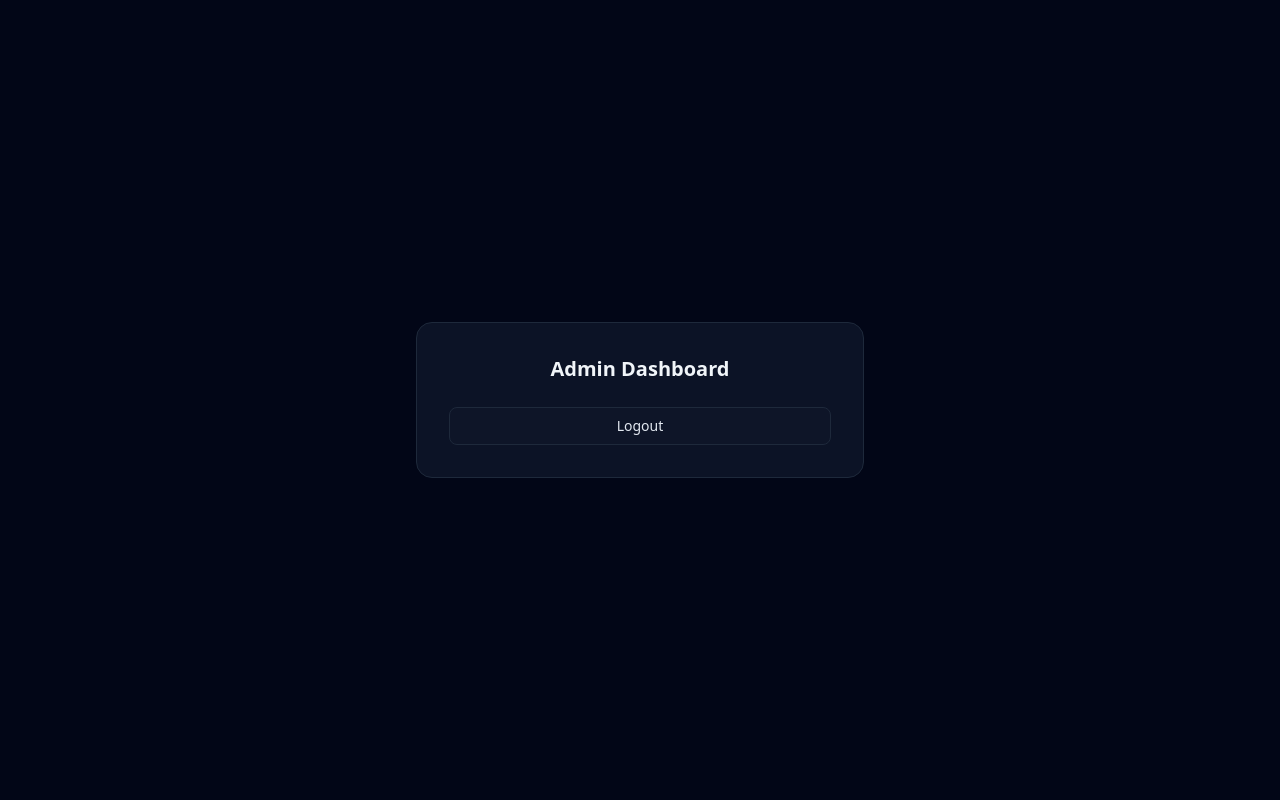
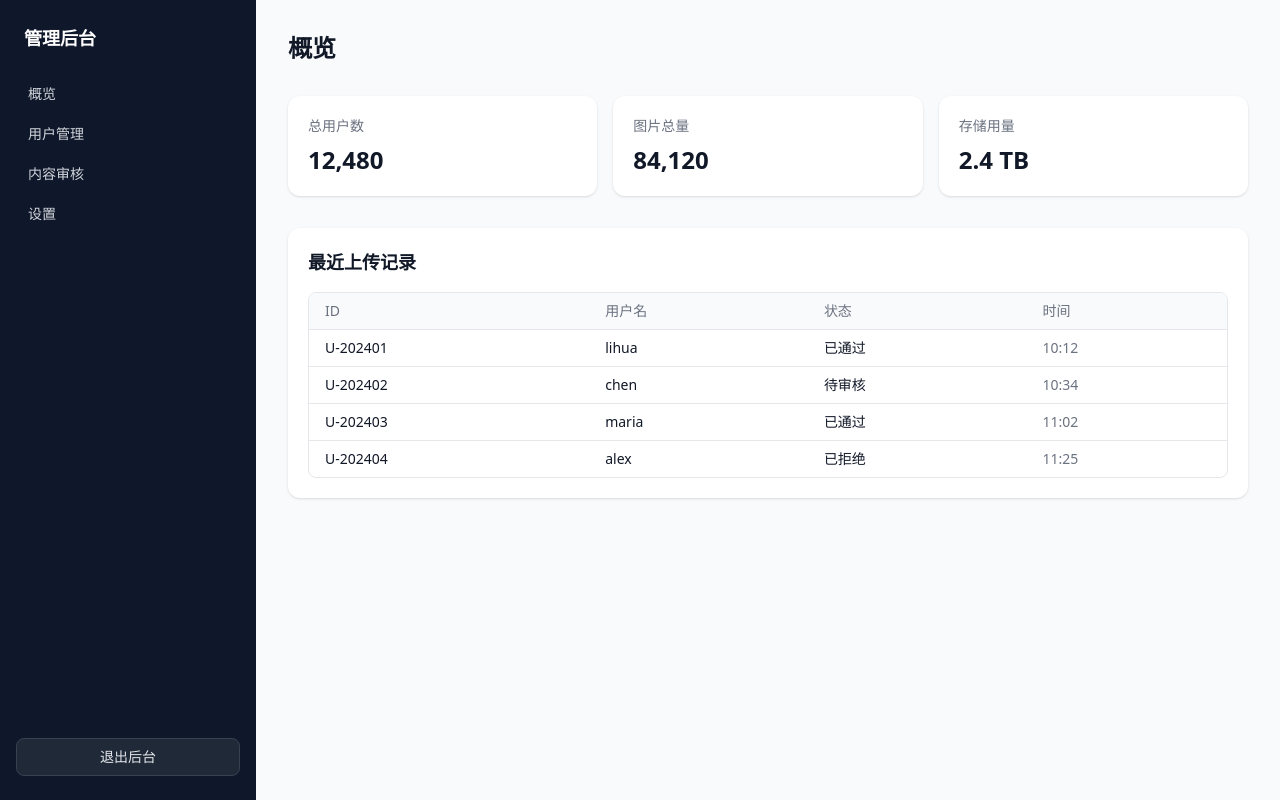
Before and after one commit to iasbt/account, a React (Vite) app: page /admin/dashboard in a window 1280 px wide. Built offline with nearby package versions, Linux system fonts and the light colour scheme.

Commit message:
feat: renovate user home and admin dashboard UI

```diff
--- a/src/pages/entry/AdminDashboard.tsx
+++ b/src/pages/entry/AdminDashboard.tsx
@@ -2,19 +2,83 @@ import { useNavigate } from 'react-router-dom'
 
 export default function AdminDashboard() {
   const navigate = useNavigate()
+  const stats = [
+    { label: '总用户数', value: '12,480' },
+    { label: '图片总量', value: '84,120' },
+    { label: '存储用量', value: '2.4 TB' },
+  ]
+  const activities = [
+    { id: 'U-202401', user: 'lihua', status: '已通过', time: '10:12' },
+    { id: 'U-202402', user: 'chen', status: '待审核', time: '10:34' },
+    { id: 'U-202403', user: 'maria', status: '已通过', time: '11:02' },
+    { id: 'U-202404', user: 'alex', status: '已拒绝', time: '11:25' },
+  ]
 
   return (
-    <div className="min-h-screen bg-slate-950 text-slate-100 flex items-center justify-center p-6">
-      <div className="w-full max-w-md rounded-2xl border border-slate-800 bg-slate-900/80 p-8 text-center">
-        <div className="text-xl font-semibold">Admin Dashboard</div>
+    <div className="min-h-screen bg-gray-50 text-gray-900 flex">
+      <aside className="w-64 bg-slate-900 text-white flex flex-col">
+        <div className="px-6 py-6 text-lg font-semibold">管理后台</div>
+        <nav className="flex-1 space-y-1 px-4">
+          {['概览', '用户管理', '内容审核', '设置'].map((item) => (
+            <div
+              key={item}
+              className="rounded-lg px-3 py-2 text-sm text-gray-300 hover:bg-gray-800 hover:text-white"
+            >
+              {item}
+            </div>
+          ))}
+        </nav>
+        <div className="px-4 pb-6">
           <button
             type="button"
             onClick={() => navigate('/admin', { replace: true })}
-          className="mt-6 w-full rounded-lg border border-slate-800 bg-slate-900/60 px-4 py-2 text-sm text-slate-200 transition hover:border-cyan-300/40 hover:text-cyan-200"
+            className="w-full rounded-lg border border-gray-700 bg-gray-800 px-3 py-2 text-sm text-gray-200 hover:border-gray-500"
           >
-          Logout
+            退出后台
           </button>
         </div>
+      </aside>
+
+      <main className="flex-1 bg-gray-50 px-8 py-8 space-y-8">
+        <div className="text-2xl font-semibold">概览</div>
+        <section className="grid gap-4 md:grid-cols-3">
+          {stats.map((stat) => (
+            <div
+              key={stat.label}
+              className="rounded-xl bg-white p-5 shadow"
+            >
+              <div className="text-sm text-gray-500">{stat.label}</div>
+              <div className="mt-2 text-2xl font-semibold">{stat.value}</div>
+            </div>
+          ))}
+        </section>
+
+        <section className="rounded-xl bg-white p-5 shadow">
+          <div className="text-lg font-semibold">最近上传记录</div>
+          <div className="mt-4 overflow-hidden rounded-lg border border-gray-200">
+            <table className="w-full text-left text-sm">
+              <thead className="bg-gray-50 text-gray-500">
+                <tr>
+                  <th className="px-4 py-2 font-medium">ID</th>
+                  <th className="px-4 py-2 font-medium">用户名</th>
+                  <th className="px-4 py-2 font-medium">状态</th>
+                  <th className="px-4 py-2 font-medium">时间</th>
+                </tr>
+              </thead>
+              <tbody>
+                {activities.map((item) => (
+                  <tr key={item.id} className="border-t border-gray-200">
+                    <td className="px-4 py-2">{item.id}</td>
+                    <td className="px-4 py-2">{item.user}</td>
+                    <td className="px-4 py-2">{item.status}</td>
+                    <td className="px-4 py-2 text-gray-500">{item.time}</td>
+                  </tr>
+                ))}
+              </tbody>
+            </table>
+          </div>
+        </section>
+      </main>
     </div>
   )
 }
--- a/src/pages/entry/UserHome.tsx
+++ b/src/pages/entry/UserHome.tsx
@@ -2,19 +2,65 @@ import { useNavigate } from 'react-router-dom'
 
 export default function UserHome() {
   const navigate = useNavigate()
+  const photos = [
+    { id: 1, title: '晨光', color: '#FDE68A' },
+    { id: 2, title: '山谷', color: '#A7F3D0' },
+    { id: 3, title: '海风', color: '#93C5FD' },
+    { id: 4, title: '林间', color: '#86EFAC' },
+    { id: 5, title: '晚霞', color: '#FCA5A5' },
+    { id: 6, title: '街景', color: '#D1D5DB' },
+    { id: 7, title: '静夜', color: '#C4B5FD' },
+    { id: 8, title: '湖面', color: '#99F6E4' },
+  ]
 
   return (
-    <div className="min-h-screen bg-slate-950 text-slate-100 flex items-center justify-center p-6">
-      <div className="w-full max-w-md rounded-2xl border border-slate-800 bg-slate-900/80 p-8 text-center">
-        <div className="text-xl font-semibold">User Home</div>
+    <div className="min-h-screen bg-gray-50 text-gray-900">
+      <header className="sticky top-0 z-10 border-b border-gray-200 bg-white">
+        <div className="mx-auto flex w-full max-w-6xl items-center justify-between px-6 py-4">
+          <div className="text-lg font-semibold">My Gallery</div>
+          <div className="flex items-center gap-3">
+            <div className="h-9 w-9 rounded-full bg-gray-200" />
             <button
               type="button"
               onClick={() => navigate('/login', { replace: true })}
-          className="mt-6 w-full rounded-lg border border-slate-800 bg-slate-900/60 px-4 py-2 text-sm text-slate-200 transition hover:border-cyan-300/40 hover:text-cyan-200"
+              className="text-sm font-semibold text-red-500 hover:text-red-600"
             >
-          Logout
+              退出
             </button>
           </div>
         </div>
+      </header>
+
+      <main className="mx-auto w-full max-w-6xl px-6 py-8 space-y-8">
+        <section className="rounded-2xl bg-blue-50 px-6 py-10">
+          <div className="text-2xl font-semibold">
+            欢迎回来，探索你的私人图库
+          </div>
+          <div className="mt-2 text-sm text-gray-600">
+            精选照片已为你整理，开始浏览吧
+          </div>
+        </section>
+
+        <section className="space-y-4">
+          <div className="text-lg font-semibold">最近上传</div>
+          <div className="grid grid-cols-2 gap-4 md:grid-cols-4">
+            {photos.map((photo) => (
+              <div
+                key={photo.id}
+                className="overflow-hidden rounded-xl border border-gray-200 bg-white shadow-sm"
+              >
+                <div
+                  className="aspect-square"
+                  style={{ backgroundColor: photo.color }}
+                />
+                <div className="px-3 py-2 text-sm font-medium text-gray-700">
+                  {photo.title}
+                </div>
+              </div>
+            ))}
+          </div>
+        </section>
+      </main>
+    </div>
   )
 }
```
Lines whose indentation alone changed are shown as unchanged.
